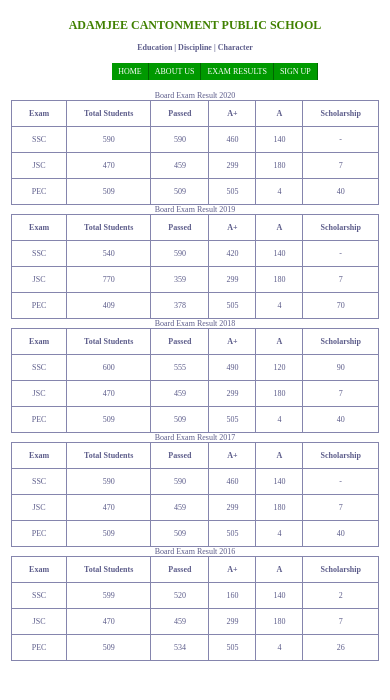
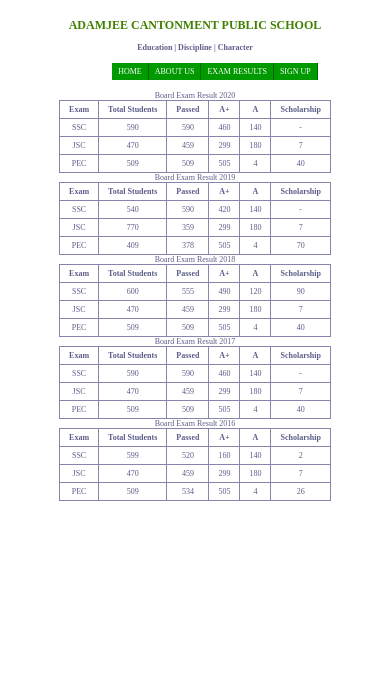
Before and after one commit to mac177/Result, a plain HTML site: page index.html in a window 390 px wide. Drawn offline with Linux system fonts and the light colour scheme.

Commit message:
Update delete.css

```diff
--- a/delete.css
+++ b/delete.css
@@ -171,5 +171,10 @@ label{
 .headers{
 	font-size:10px;
 }
+
+
+	 th,td{
+	 padding:4px 9px
+ }
 }
 }
```
